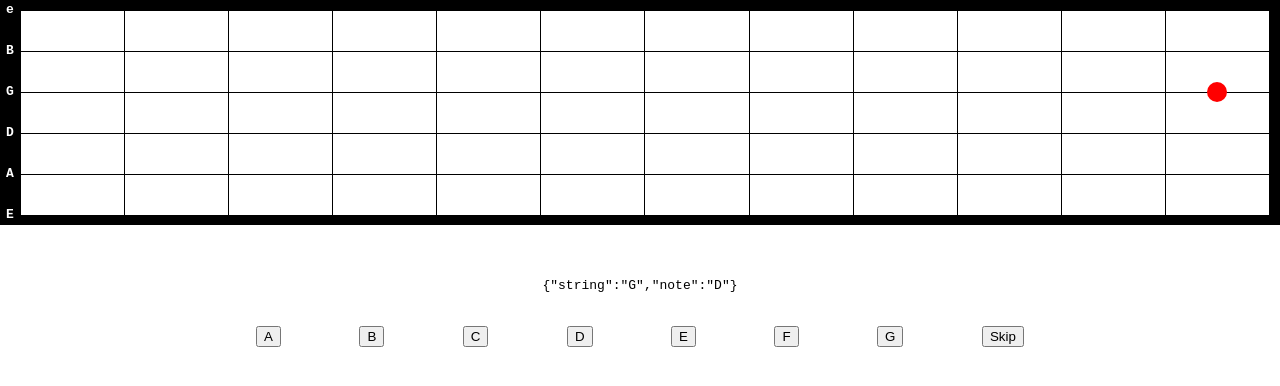
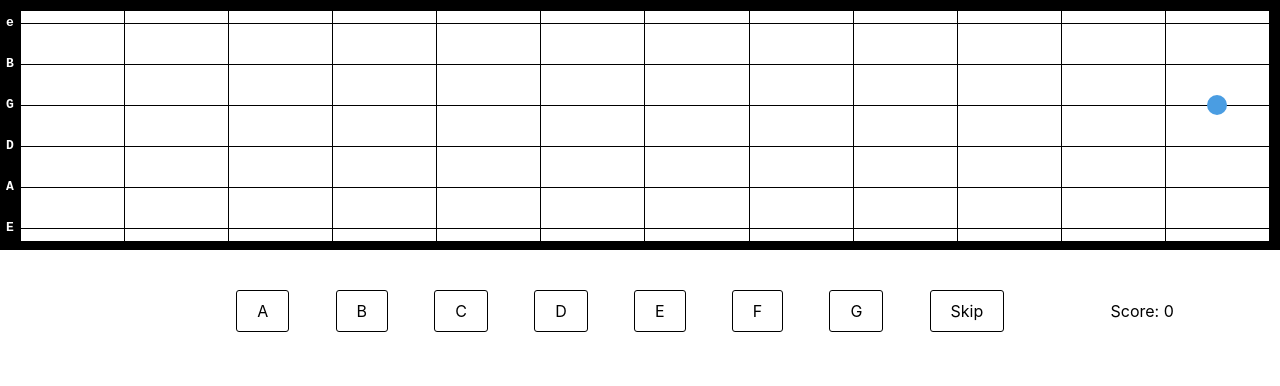
Before and after one commit to areknow/fretboard-quiz, a React (Create React App) app: page / in a window 1280 px wide. Shown: the top 386 px of the page. Built offline with nearby package versions, Linux system fonts and the light colour scheme.

Commit message:
improved styling and logic

```diff
--- a/public/index.html
+++ b/public/index.html
@@ -5,7 +5,10 @@
     <link rel="icon" href="%PUBLIC_URL%/favicon.ico" />
     <meta name="viewport" content="width=device-width, initial-scale=1" />
     <meta name="theme-color" content="#000000" />
-    <meta name="description" content="Web site created using create-react-app" />
+    <meta
+      name="description"
+      content="Web site created using create-react-app"
+    />
     <link rel="apple-touch-icon" href="%PUBLIC_URL%/logo192.png" />
     <!--
       manifest.json provides metadata used when your web app is installed on a
--- a/src/board/board.scss
+++ b/src/board/board.scss
@@ -9,7 +9,7 @@
     border-collapse: collapse;
     tr.hidden {
       td {
-        padding: 0;
+        padding: 6px;
       }
     }
     th,
@@ -32,7 +32,7 @@
         height: 20px;
       }
       &.active:after {
-        background: red;
+        background: rgb(74, 157, 226);
       }
     }
   }
@@ -52,11 +52,49 @@
   justify-content: center;
 }
 
-.buttons {
+.info {
   display: flex;
-  width: 60%;
-  margin: auto;
-  justify-content: space-between;
+  align-items: center;
+  margin-top: 40px;
+
+  .icon {
+    flex-grow: 1;
+    display: flex;
+    align-items: center;
+    justify-content: center;
+    visibility: hidden;
+    &.visible {
+      visibility: visible;
+    }
+    i {
+      &.green {
+        color: green;
+      }
+      &.red {
+        color: red;
+      }
+    }
+  }
+
+  .buttons {
+    display: flex;
+    width: 60%;
+    margin: auto;
+    justify-content: space-between;
+    button {
+      all: unset;
+      cursor: pointer;
+      border: 1px solid black;
+      border-radius: 3px;
+      padding: 10px 20px;
+    }
+  }
+  .score {
+    flex-grow: 1;
+    display: flex;
+    align-items: center;
+    justify-content: center;
+  }
 }
 
 @media (orientation: portrait) {
--- a/src/board/board.tsx
+++ b/src/board/board.tsx
@@ -1,20 +1,34 @@
 import cx from "classnames";
 import { useCallback, useEffect, useState } from "react";
 import "./board.scss";
-import { resetBoard } from "./constants";
 import { Note } from "./types";
-import { generateBoardWithActiveNote } from "./utils";
+import { generateBoardWithActiveNote, resetBoard } from "./utils";
 
 const Board = () => {
   const [board, setBoard] = useState(resetBoard());
   const [activeNote, setActiveNote] = useState<Note>({ string: "", note: "" });
+  console.log(activeNote);
+  const [score, setScore] = useState(0);
+  const [showGood, setShowGood] = useState(false);
+  const [showBad, setShowBad] = useState(false);
 
   const checkNote = (note: string) => {
     if (activeNote.note === note) {
-      alert("good");
+      setShowGood(true);
+      setShowBad(false);
+      setScore(score + 1);
+      randomize();
     } else {
-      alert("bad");
+      setShowBad(true);
+      setShowGood(false);
+      setScore(0);
     }
+  };
+
+  const skip = () => {
+    setShowBad(false);
+    setShowGood(false);
+    setScore(0);
   };
 
   const randomize = useCallback(() => {
@@ -24,6 +38,7 @@ const Board = () => {
   }, []);
 
   useEffect(() => {
+    skip();
     randomize();
   }, [randomize]);
 
@@ -46,14 +61,13 @@ const Board = () => {
           </tbody>
         </table>
       </div>
-      <br />
-      <br />
+      <div className="info">
+        <div className={cx(["icon", (showGood || showBad) && "visible"])}>
+          <i className={cx(["material-icons", showGood ? "green" : "red"])}>
+            {showGood ? "thumb_up" : "thumb_down"}
+          </i>
+        </div>
 
-      <pre style={{ whiteSpace: "pre-wrap", textAlign: "center" }}>
-        {JSON.stringify(activeNote)}
-      </pre>
-
-      <br />
         <div className="buttons">
           <button onClick={() => checkNote("A")}>A</button>
           <button onClick={() => checkNote("B")}>B</button>
@@ -62,7 +76,10 @@ const Board = () => {
           <button onClick={() => checkNote("E")}>E</button>
           <button onClick={() => checkNote("F")}>F</button>
           <button onClick={() => checkNote("G")}>G</button>
-        <button onClick={() => randomize()}>Skip</button>
+          <button onClick={() => skip()}>Skip</button>
+        </div>
+
+        <div className="score">Score: {score}</div>
       </div>
     </>
   );
--- a/src/board/constants.ts
+++ /dev/null
@@ -1,107 +0,0 @@
-export const resetBoard = () => {
-  return [
-    {
-      label: "e",
-      notes: [
-        { active: false, value: "F" },
-        { active: false, value: null },
-        { active: false, value: "G" },
-        { active: false, value: null },
-        { active: false, value: "A" },
-        { active: false, value: null },
-        { active: false, value: "B" },
-        { active: false, value: "C" },
-        { active: false, value: null },
-        { active: false, value: "D" },
-        { active: false, value: null },
-        { active: false, value: "E" },
-      ],
-    },
-    {
-      label: "B",
-      notes: [
-        { active: false, value: "C" },
-        { active: false, value: null },
-        { active: false, value: "D" },
-        { active: false, value: null },
-        { active: false, value: "E" },
-        { active: false, value: "F" },
-        { active: false, value: null },
-        { active: false, value: "G" },
-        { active: false, value: null },
-        { active: false, value: "A" },
-        { active: false, value: null },
-        { active: false, value: "B" },
-      ],
-    },
-    {
-      label: "G",
-      notes: [
-        { active: false, value: null },
-        { active: false, value: "E" },
-        { active: false, value: "F" },
-        { active: false, value: null },
-        { active: false, value: "G" },
-        { active: false, value: null },
-        { active: false, value: "A" },
-        { active: false, value: null },
-        { active: false, value: "B" },
-        { active: false, value: "C" },
-        { active: false, value: null },
-        { active: false, value: "D" },
-      ],
-    },
-    {
-      label: "D",
-      notes: [
-        { active: false, value: null },
-        { active: false, value: "E" },
-        { active: false, value: "F" },
-        { active: false, value: null },
-        { active: false, value: "G" },
-        { active: false, value: null },
-        { active: false, value: "A" },
-        { active: false, value: null },
-        { active: false, value: "B" },
-        { active: false, value: "C" },
-        { active: false, value: null },
-        { active: false, value: "D" },
-      ],
-    },
-    {
-      label: "A",
-      notes: [
-        { active: false, value: null },
-        { active: false, value: "B" },
-        { active: false, value: "C" },
-        { active: false, value: null },
-        { active: false, value: "D" },
-        { active: false, value: null },
-        { active: false, value: "E" },
-        { active: false, value: "F" },
-        { active: false, value: null },
-        { active: false, value: "G" },
-        { active: false, value: null },
-        { active: false, value: "A" },
-      ],
-    },
-    {
-      hidden: true,
-      label: "E",
-      notes: [
-        { active: false, value: "F" },
-        { active: false, value: null },
-        { active: false, value: "G" },
-        { active: false, value: null },
-        { active: false, value: "A" },
-        { active: false, value: null },
-        { active: false, value: "B" },
-        { active: false, value: "C" },
-        { active: false, value: null },
-        { active: false, value: "D" },
-        { active: false, value: null },
-        { active: false, value: "E" },
-      ],
-    },
-  ];
-};
--- a/src/board/utils.ts
+++ b/src/board/utils.ts
@@ -1,12 +1,10 @@
-import { resetBoard } from "./constants";
-
 export const getRandomInt = (max: number) => {
   return Math.floor(Math.random() * max);
 };
 
 export const generateBoardWithActiveNote = () => {
   const board = resetBoard();
-  const string = board[getRandomInt(board.length)];
+  const string = board[getRandomInt(board.length - 1) + 1];
   const notes = string.notes.filter((note) => note.value);
   const note = notes[getRandomInt(notes.length)];
   note.active = true;
@@ -19,3 +17,129 @@ export const generateBoardWithActiveNote = () => {
     },
   };
 };
+
+export const resetBoard = () => {
+  return [
+    {
+      hidden: true,
+      label: "",
+      notes: [
+        { active: false, value: null },
+        { active: false, value: null },
+        { active: false, value: null },
+        { active: false, value: null },
+        { active: false, value: null },
+        { active: false, value: null },
+        { active: false, value: null },
+        { active: false, value: null },
+        { active: false, value: null },
+        { active: false, value: null },
+        { active: false, value: null },
+        { active: false, value: null },
+      ],
+    },
+    {
+      label: "e",
+      notes: [
+        { active: false, value: "F" },
+        { active: false, value: null },
+        { active: false, value: "G" },
+        { active: false, value: null },
+        { active: false, value: "A" },
+        { active: false, value: null },
+        { active: false, value: "B" },
+        { active: false, value: "C" },
+        { active: false, value: null },
+        { active: false, value: "D" },
+        { active: false, value: null },
+        { active: false, value: "E" },
+      ],
+    },
+    {
+      label: "B",
+      notes: [
+        { active: false, value: "C" },
+        { active: false, value: null },
+        { active: false, value: "D" },
+        { active: false, value: null },
+        { active: false, value: "E" },
+        { active: false, value: "F" },
+        { active: false, value: null },
+        { active: false, value: "G" },
+        { active: false, value: null },
+        { active: false, value: "A" },
+        { active: false, value: null },
+        { active: false, value: "B" },
+      ],
+    },
+    {
+      label: "G",
+      notes: [
+        { active: false, value: null },
+        { active: false, value: "E" },
+        { active: false, value: "F" },
+        { active: false, value: null },
+        { active: false, value: "G" },
+        { active: false, value: null },
+        { active: false, value: "A" },
+        { active: false, value: null },
+        { active: false, value: "B" },
+        { active: false, value: "C" },
+        { active: false, value: null },
+        { active: false, value: "D" },
+      ],
+    },
+    {
+      label: "D",
+      notes: [
+        { active: false, value: null },
+        { active: false, value: "E" },
+        { active: false, value: "F" },
+        { active: false, value: null },
+        { active: false, value: "G" },
+        { active: false, value: null },
+        { active: false, value: "A" },
+        { active: false, value: null },
+        { active: false, value: "B" },
+        { active: false, value: "C" },
+        { active: false, value: null },
+        { active: false, value: "D" },
+      ],
+    },
+    {
+      label: "A",
+      notes: [
+        { active: false, value: null },
+        { active: false, value: "B" },
+        { active: false, value: "C" },
+        { active: false, value: null },
+        { active: false, value: "D" },
+        { active: false, value: null },
+        { active: false, value: "E" },
+        { active: false, value: "F" },
+        { active: false, value: null },
+        { active: false, value: "G" },
+        { active: false, value: null },
+        { active: false, value: "A" },
+      ],
+    },
+    {
+      hidden: true,
+      label: "E",
+      notes: [
+        { active: false, value: "F" },
+        { active: false, value: null },
+        { active: false, value: "G" },
+        { active: false, value: null },
+        { active: false, value: "A" },
+        { active: false, value: null },
+        { active: false, value: "B" },
+        { active: false, value: "C" },
+        { active: false, value: null },
+        { active: false, value: "D" },
+        { active: false, value: null },
+        { active: false, value: "E" },
+      ],
+    },
+  ];
+};
--- a/src/index.css
+++ b/src/index.css
@@ -1,3 +1,6 @@
+@import url('https://fonts.googleapis.com/css2?family=Roboto&display=swap');
+@import url('https://fonts.googleapis.com/icon?family=Material+Icons');
+
 body {
   margin: 0;
   font-family: -apple-system, BlinkMacSystemFont, 'Segoe UI', 'Roboto', 'Oxygen',
```
Lines whose indentation alone changed are shown as unchanged.
